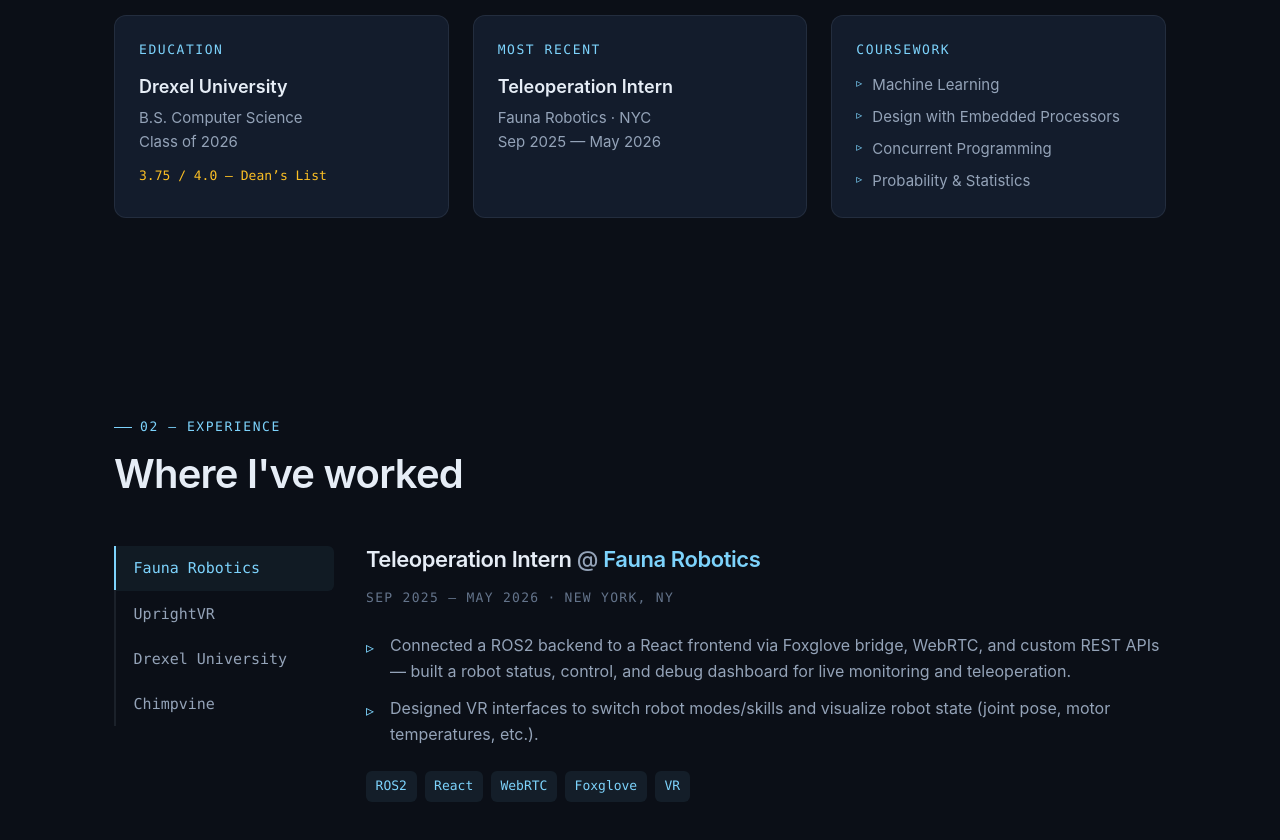
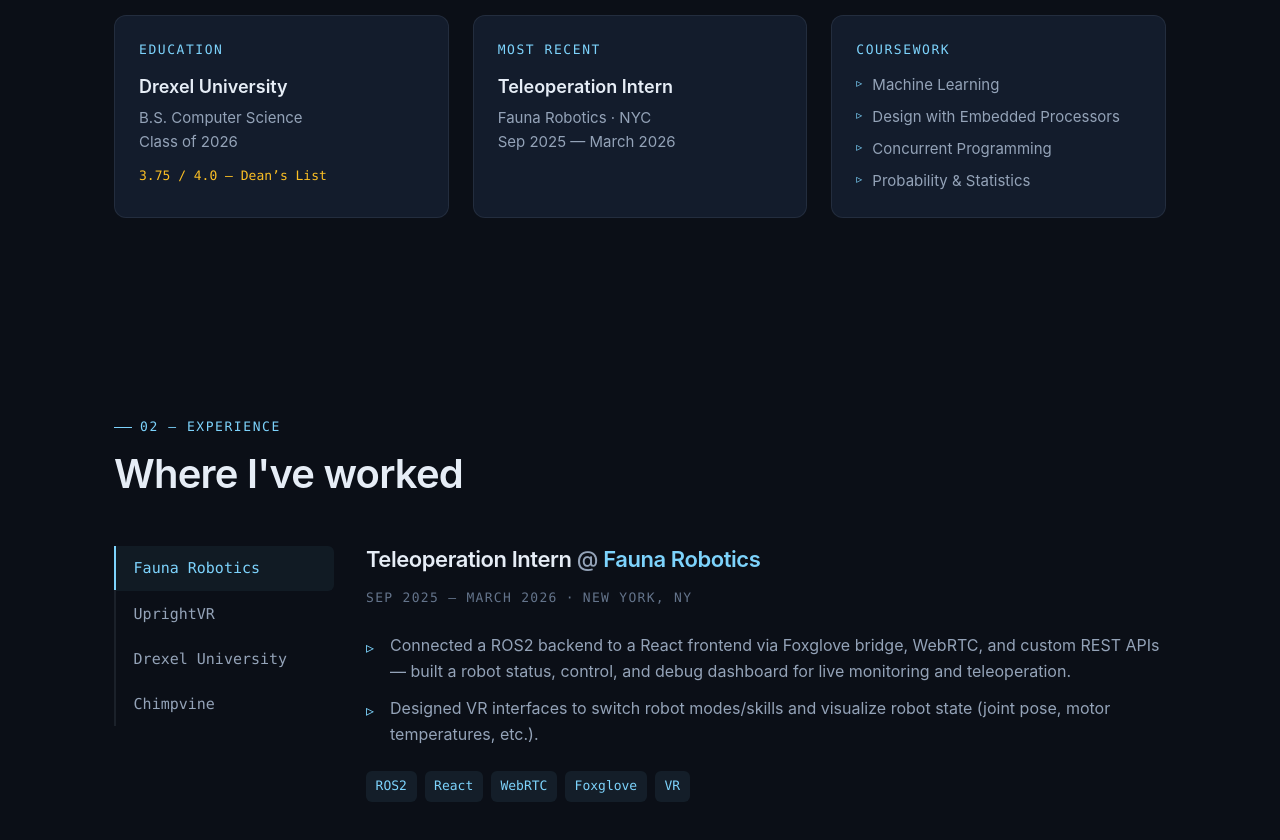
Before and after one commit to utsavchaudhry/portfolio, a React (Vite) app: page / in a window 1280 px wide. Shown: the part 1480-2320 px from the top of the page. Built offline with nearby package versions, Linux system fonts and the light colour scheme; no server answers.

Commit message:
fixed dates

```diff
--- a/src/data/content.js
+++ b/src/data/content.js
@@ -78,7 +78,7 @@
     company: "Fauna Robotics",
     role: "Teleoperation Intern",
     location: "New York, NY",
-    period: "Sep 2025 — May 2026",
+    period: "Sep 2025 — March 2026",
     bullets: [
       "Connected a ROS2 backend to a React frontend via Foxglove bridge, WebRTC, and custom REST APIs — built a robot status, control, and debug dashboard for live monitoring and teleoperation.",
       "Designed VR interfaces to switch robot modes/skills and visualize robot state (joint pose, motor temperatures, etc.).",
@@ -203,7 +203,14 @@
     period: "Dec 2021",
     description:
       "A 3D multiplayer virtual classroom supporting 20+ concurrent users across VR headsets and web browsers. Implemented WebRTC video/audio/text chat for cross-platform communication and a synced virtual whiteboard. Built on a shared Photon networking foundation (transform + event sync) that also powers a VR-only collaborative variant for headset-only sessions.",
-    tags: ["UnityXR", "Photon Networking", "WebRTC", "WebGL", "C#", "Multiplayer"],
+    tags: [
+      "UnityXR",
+      "Photon Networking",
+      "WebRTC",
+      "WebGL",
+      "C#",
+      "Multiplayer",
+    ],
     highlights: [
       "20+ concurrent users across VR + web",
       "Cross-platform whiteboard + WebRTC A/V/text",
--- a/src/sections/About.jsx
+++ b/src/sections/About.jsx
@@ -68,7 +68,7 @@
             <div className={styles.cardEyebrow}>Most recent</div>
             <div className={styles.school}>Teleoperation Intern</div>
             <div className={styles.muted}>Fauna Robotics · NYC</div>
-            <div className={styles.muted}>Sep 2025 — May 2026</div>
+            <div className={styles.muted}>Sep 2025 — March 2026</div>
           </div>
 
           <div className={styles.card}>
```
